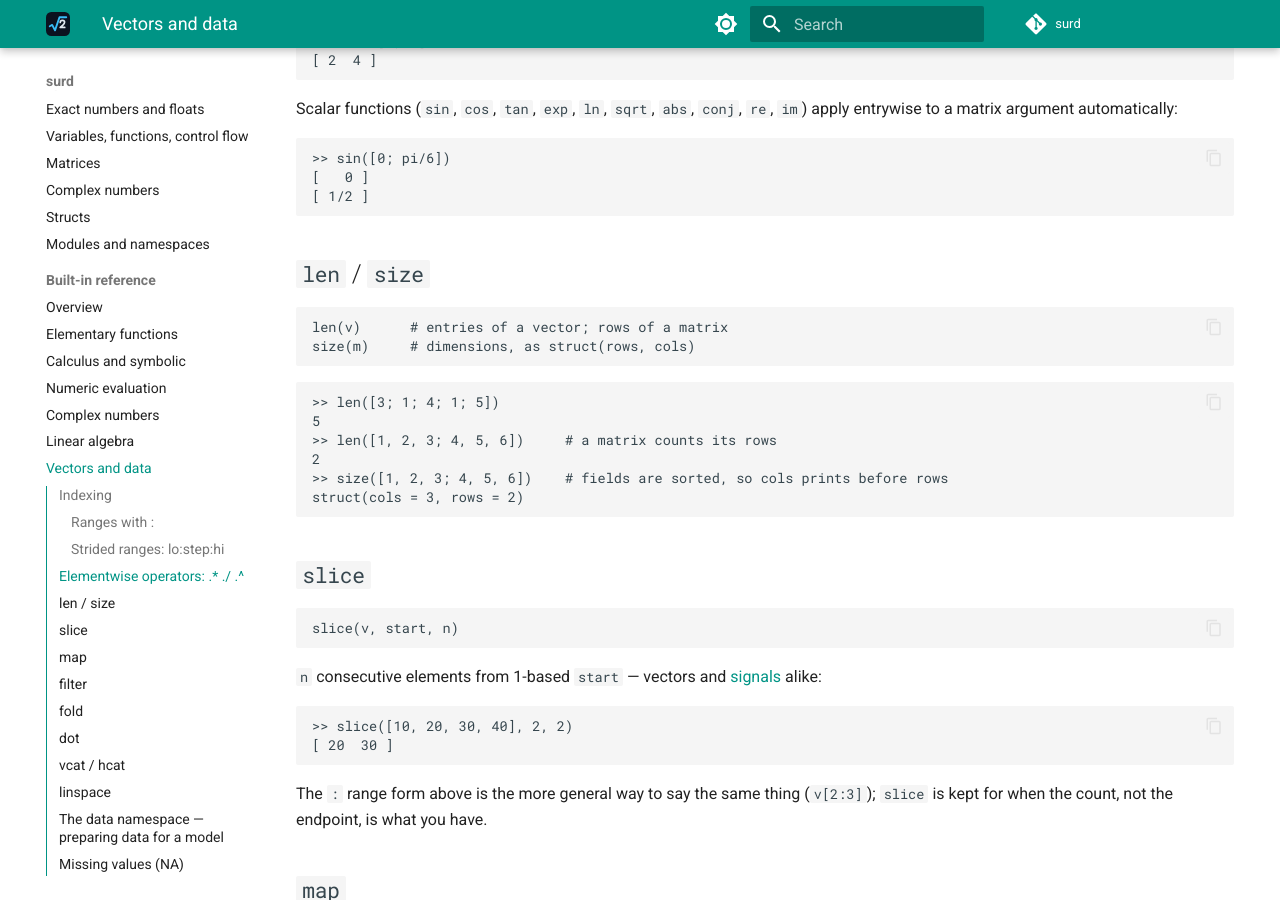
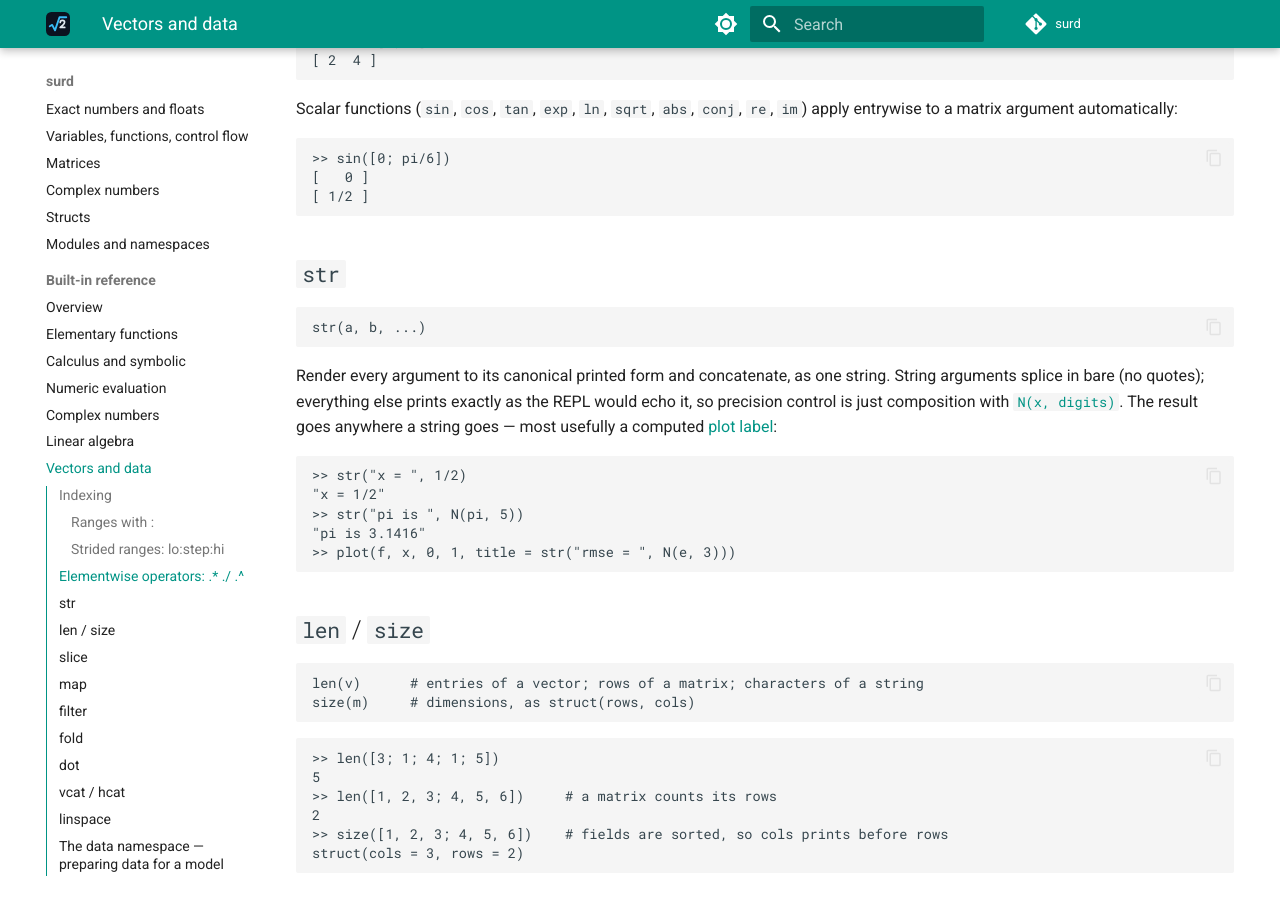
Before and after one commit to dariusjlukas/surd, an MkDocs documentation site: the page built from docs/reference/data.md, in a window 1280 px wide and 900 px high, scrolled down 2048 px. Built offline with MkDocs 1.6.1 and Material for MkDocs 9.7.7, drawn with Linux system fonts in a browser that asks for light colours; comment, search, counter and statistics services are not loaded.

Commit message:
Improved string support

````diff
--- a/docs/reference/data.md
+++ b/docs/reference/data.md
@@ -111,10 +111,30 @@ Scalar functions (`sin`, `cos`, `tan`, `exp`, `ln`, `sqrt`, `abs`, `conj`,
 [ 1/2 ]
 ```
 
+## `str`
+
+```
+str(a, b, ...)
+```
+
+Render every argument to its canonical printed form and concatenate, as one
+string. String arguments splice in bare (no quotes); everything else prints
+exactly as the REPL would echo it, so precision control is just composition
+with [`N(x, digits)`](numeric.md#n). The result goes anywhere a string goes
+— most usefully a computed [plot label](plotting.md#titles-and-axis-labels):
+
+```text
+>> str("x = ", 1/2)
+"x = 1/2"
+>> str("pi is ", N(pi, 5))
+"pi is 3.1416"
+>> plot(f, x, 0, 1, title = str("rmse = ", N(e, 3)))
+```
+
 ## `len` / `size`
 
 ```
-len(v)      # entries of a vector; rows of a matrix
+len(v)      # entries of a vector; rows of a matrix; characters of a string
 size(m)     # dimensions, as struct(rows, cols)
 ```
 
````
Also changed, not shown: CHANGELOG.md (+6 -0 lines), docs/language/syntax.md (+6 -3 lines), docs/reference/index.md (+2 -1 lines), 3 other files.
